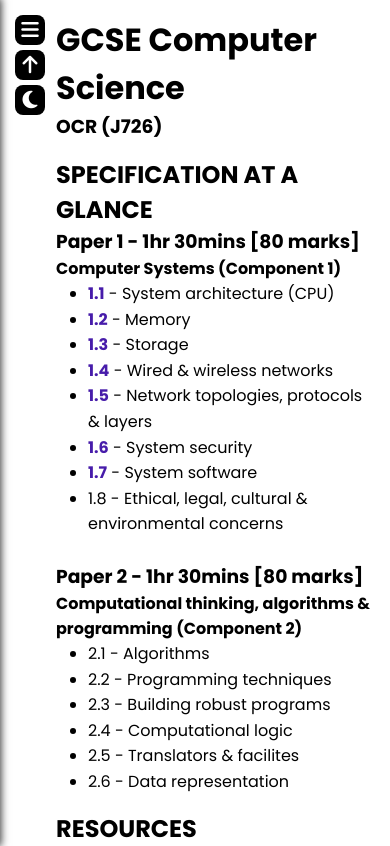
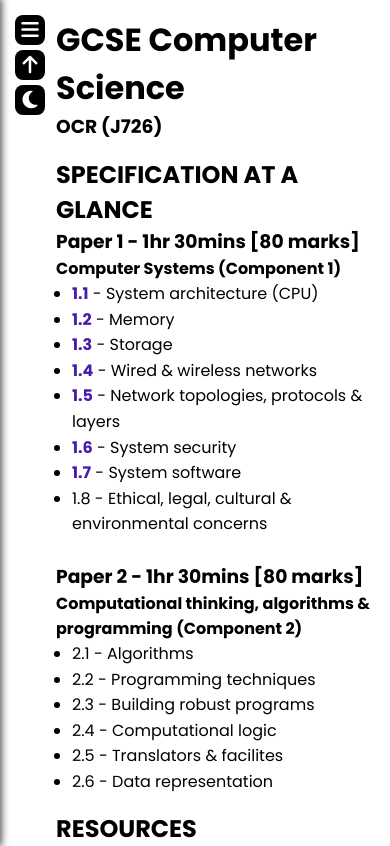
Before and after one commit to HarryD05/revision-simplified, a React (Create React App) app: page /#/subjects/GCSE_CS in a window 390 px wide. Shown: the top 846 px of the page. Built offline with nearby package versions, Linux system fonts and the light colour scheme.

Commit message:
Removed extra list padding on smaller screens

```diff
--- a/src/pages/subjects/subject.scss
+++ b/src/pages/subjects/subject.scss
@@ -21,10 +21,18 @@ ul {
   line-height: 1.6rem;
   padding-left: 1rem;
 
+
+
   li {
     a {
       font-weight: 700;
     }
+  }
+}
+
+@media (max-width: 768px) {
+  ul {
+    padding-left: 0;
   }
 }
 
```
